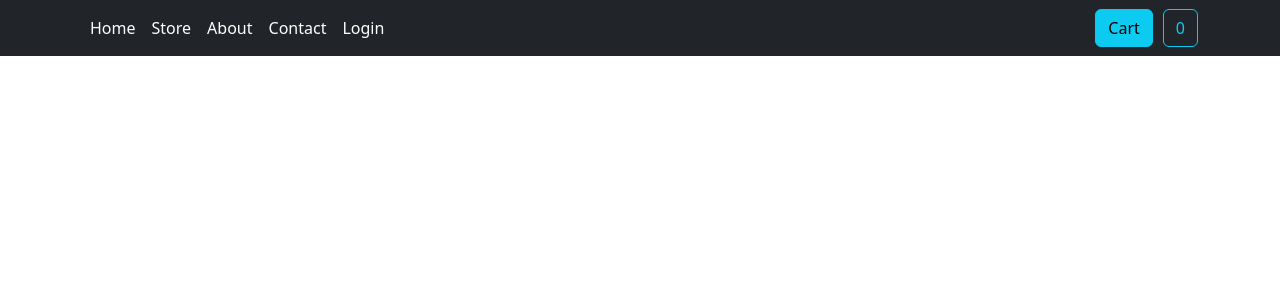
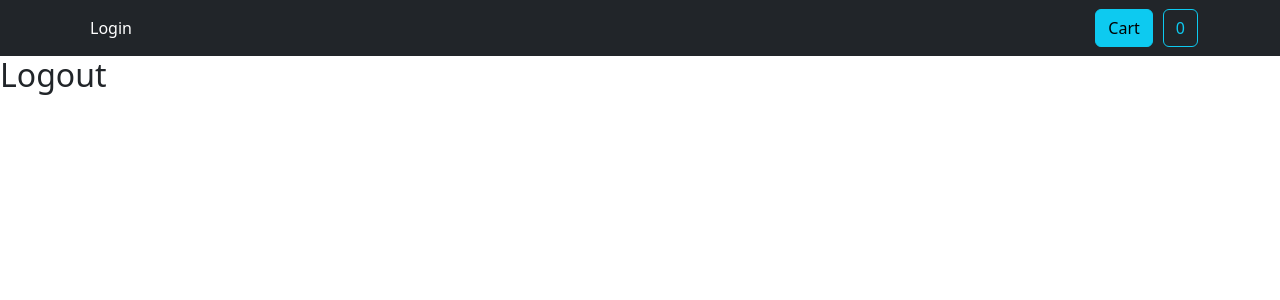
Before and after one commit to Ritikadhangar910/Ecommancereact, a React (Create React App) app: page /logout in a window 1280 px wide. Shown: the top 300 px of the page. Built offline with nearby package versions, Linux system fonts and the light colour scheme.

Commit message:
store data login

```diff
--- a/src/App.js
+++ b/src/App.js
@@ -2,6 +2,7 @@ import About from "./components/About";
 import AuthForm from "./components/AuthForm";
 import Contact from "./components/Contact";
 import Home from "./components/Home";
+import Logout from "./components/Logout";
 import MyNavbar from "./components/MyNavbar";
 import Productdetail from "./components/Productdetail";
 import Showproducts from "./components/Showproducts";
@@ -30,6 +31,9 @@ function App() {
         <Route path="/auth" exact>
           <AuthForm />
         </Route>
+        <Route path="/logout" exact>
+          <Logout />
+        </Route>
       </Switch>
     </ContextProvider>
   );
--- a/src/components/AuthForm.js
+++ b/src/components/AuthForm.js
@@ -1,13 +1,15 @@
-import { useState } from "react";
+import { useContext, useState } from "react";
 import Button from "react-bootstrap/Button";
 import Form from "react-bootstrap/Form";
 import Alert from "react-bootstrap/Alert";
+import CreateContext from "../store/create-context";
 const AuthForm = () => {
   const [email, setemail] = useState("");
   const [phone, setphone] = useState("");
   const [isloggin, setLoggin] = useState(false);
   const [loading, setloading] = useState(false);
   const [err, seterr] = useState(null);
+  const createContext = useContext(CreateContext);
   function changeLogginFun(e) {
     e.preventDefault();
     setLoggin((prev) => {
@@ -39,7 +41,7 @@ const AuthForm = () => {
     setloading(false);
     if (res.ok) {
       let data = await res.json();
-      console.log(data);
+      createContext.login(data.idToken);
     } else {
       let data = await res.json();
       let errormessage = "Authentication failed";
--- /dev/null
+++ b/src/components/Logout.js
@@ -0,0 +1,8 @@
+const Logout = () => {
+  return (
+    <>
+      <h2>Logout</h2>
+    </>
+  );
+};
+export default Logout;
--- a/src/components/MyNavbar.js
+++ b/src/components/MyNavbar.js
@@ -1,15 +1,20 @@
-import React from "react";
+import React, { useContext } from "react";
 import "bootstrap/dist/css/bootstrap.min.css";
 import { Navbar, Nav, Container } from "react-bootstrap";
 import "../App.css";
 import Cart from "./Cart";
 import { NavLink } from "react-router-dom";
+import CreateContext from "../store/create-context";
 
 const MyNavbar = () => {
+  const createcontext = useContext(CreateContext);
+  let isLoggedIn = createcontext.isLoggedIn;
   return (
     <Navbar className="sticky-top navbar navbar-expand-lg navbar-dark bg-dark">
       <Container>
         <Nav className="mr-auto">
+          {isLoggedIn ? (
+            <>
               <Nav.Item>
                 <NavLink to="/" exact className="nav-link">
                   Home
@@ -31,10 +36,18 @@ const MyNavbar = () => {
                 </NavLink>
               </Nav.Item>
               <Nav.Item>
+                <NavLink to="/logout" className="nav-link">
+                  Logout
+                </NavLink>
+              </Nav.Item>
+            </>
+          ) : (
+            <Nav.Item>
               <NavLink to="/auth" className="nav-link">
                 Login
               </NavLink>
             </Nav.Item>
+          )}
         </Nav>
         <Cart />
       </Container>
--- a/src/store/Contextprovider.js
+++ b/src/store/Contextprovider.js
@@ -3,16 +3,29 @@ import CreateContext from "./create-context";
 
 const ContextProvider = (props) => {
   const [items, setItems] = useState([]);
-
+  const [token, setToken] = useState(null);
   function AddItemstofun(item) {
     setItems((prev) => {
       return [...prev, item];
     });
   }
 
+  const userIsLoggedIn = !!token;
+
+  function loginHandler(token) {
+    setToken(token);
+  }
+  function logoutHandler() {
+    setToken(null);
+  }
+
   const createcontext = {
     items: items,
     addItems: AddItemstofun,
+    token: token,
+    isLoggedIn: userIsLoggedIn,
+    login: loginHandler,
+    logout: logoutHandler,
   };
   return (
     <CreateContext.Provider value={createcontext}>
--- a/src/store/create-context.js
+++ b/src/store/create-context.js
@@ -2,5 +2,9 @@ import React from "react";
 const CreateContext = React.createContext({
   items: [],
   addItems: (items) => {},
+  token: "",
+  isLoggedIn: false,
+  login: (token) => {},
+  logout: () => {},
 });
 export default CreateContext;
```
Lines whose indentation alone changed are shown as unchanged.
